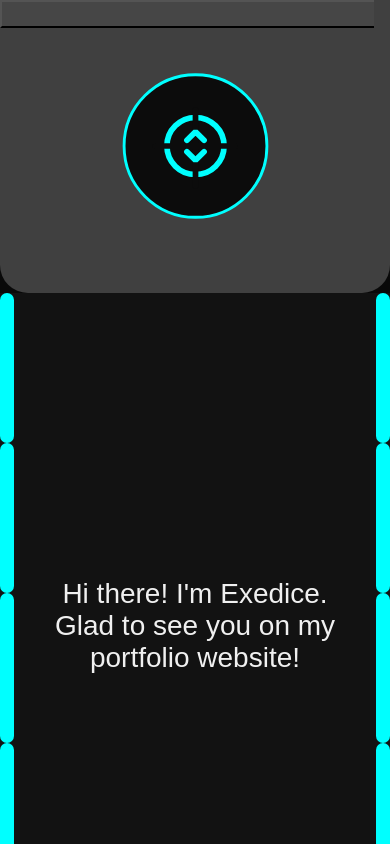
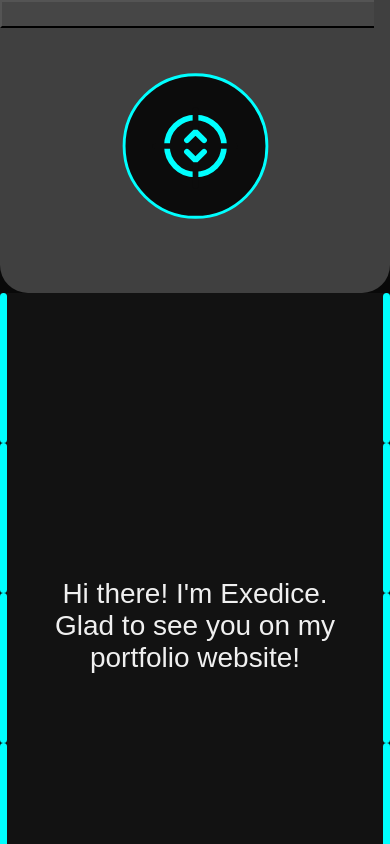
Before and after one commit to Ex-ce-pt/Exedice, a Svelte app: page / in a window 390 px wide. Built offline with nearby package versions, Linux system fonts and the light colour scheme.

Commit message:
icon cursor = pointer

```diff
--- a/public/global.css
+++ b/public/global.css
@@ -43,7 +43,7 @@
 
 @media screen and (max-width: 1000px) {
 	* {
-		--standart-font-size: 20px;
+		--standart-font-size: 16px;
 		--very-small-font-size: 12px;
 	}
 }
--- a/src/Pads.svelte
+++ b/src/Pads.svelte
@@ -98,4 +98,10 @@
 		transform: translateX(calc(-1 * var(--translate-len) * var(--activation)));
 	}
 
+	@media screen and (max-width: 1000px) {
+		main {
+			--width: 0.25em;
+		}
+	}
+
 </style>
--- a/src/Projects.svelte
+++ b/src/Projects.svelte
@@ -158,14 +158,14 @@
         const yOffset = leTop - sTop;
         const leftover = sHeight - leMarginBottom - leHeight - yOffset;
 
-        console.log(leftover);
+        // console.log(leftover);
 
         return leftover;
     }
 
     // WARNING: this doesn't trigger rerender!
     window.addEventListener("resize", () => {
-        console.log("resize");
+        // console.log("resize");
         currentProjectIndex = currentProjectIndex;
     });
 
--- a/src/projectIcons/ProjectIcon.svelte
+++ b/src/projectIcons/ProjectIcon.svelte
@@ -88,10 +88,8 @@
         display: flex;
         align-items: stretch;
         justify-content: center;
-
-        /* display: grid; */
-        /* grid-template-columns: 1fr var(--actions-width, 0); */
         width: 100%;
+        cursor: pointer;
     }
 
     .icon {
```
